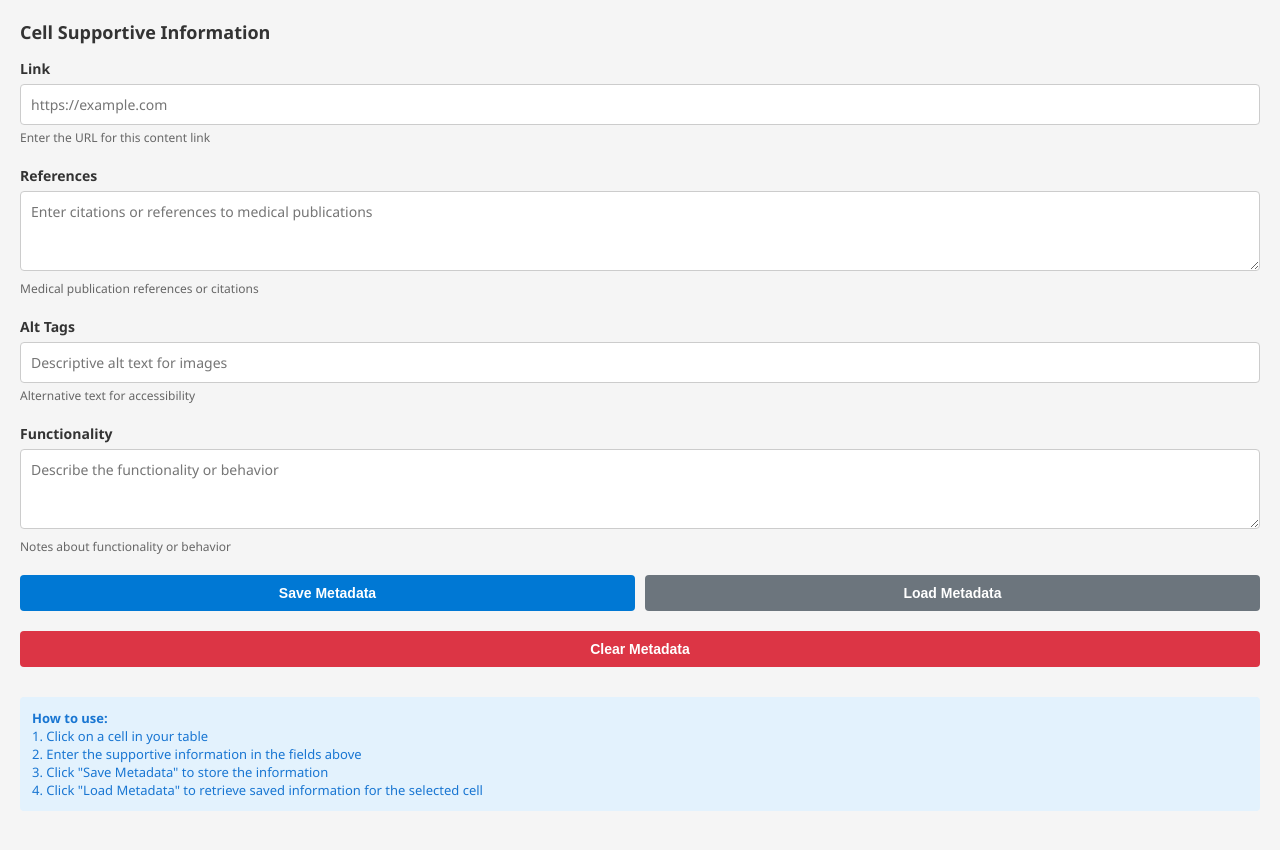
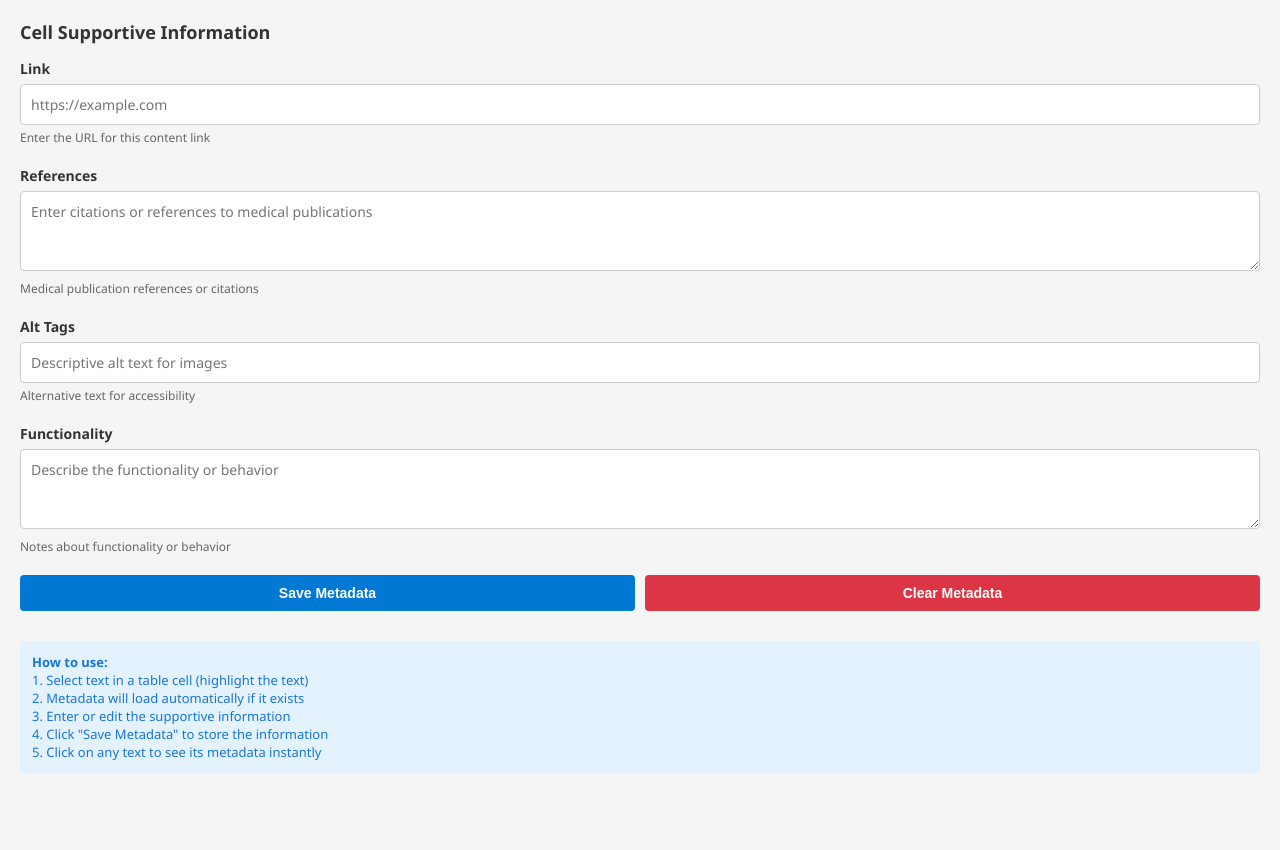
Before and after one commit to phdhdev/manuscript-metadata, a plain HTML site: page taskpane.html in a window 1280 px wide. After the commit the page ends 813 px from the top, so only its background shows below. Drawn offline with Linux system fonts and the light colour scheme; a script that the page names is missing.

Commit message:
Update taskpane.html

```diff
--- a/taskpane.html
+++ b/taskpane.html
@@ -161,7 +161,7 @@
         <h2>Cell Supportive Information</h2>
 
         <div id="noSelectionWarning" class="warning-box" style="display: none;">
-            Please select a table cell to add or edit metadata.
+            Please select text in a table cell to add or edit metadata.
         </div>
 
         <div id="cellInfo" class="cell-info" style="display: none;">
@@ -195,10 +195,6 @@
 
             <div class="button-group">
                 <button class="btn-primary" id="saveBtn">Save Metadata</button>
-                <button class="btn-secondary" id="loadBtn">Load Metadata</button>
-            </div>
-
-            <div class="button-group">
                 <button class="btn-danger" id="clearBtn">Clear Metadata</button>
             </div>
 
@@ -207,10 +203,11 @@
 
         <div class="info-box" style="margin-top: 30px;">
             <strong>How to use:</strong><br>
-            1. Click on a cell in your table<br>
-            2. Enter the supportive information in the fields above<br>
-            3. Click "Save Metadata" to store the information<br>
-            4. Click "Load Metadata" to retrieve saved information for the selected cell
+            1. Select text in a table cell (highlight the text)<br>
+            2. Metadata will load automatically if it exists<br>
+            3. Enter or edit the supportive information<br>
+            4. Click "Save Metadata" to store the information<br>
+            5. Click on any text to see its metadata instantly
         </div>
     </div>
 
```
